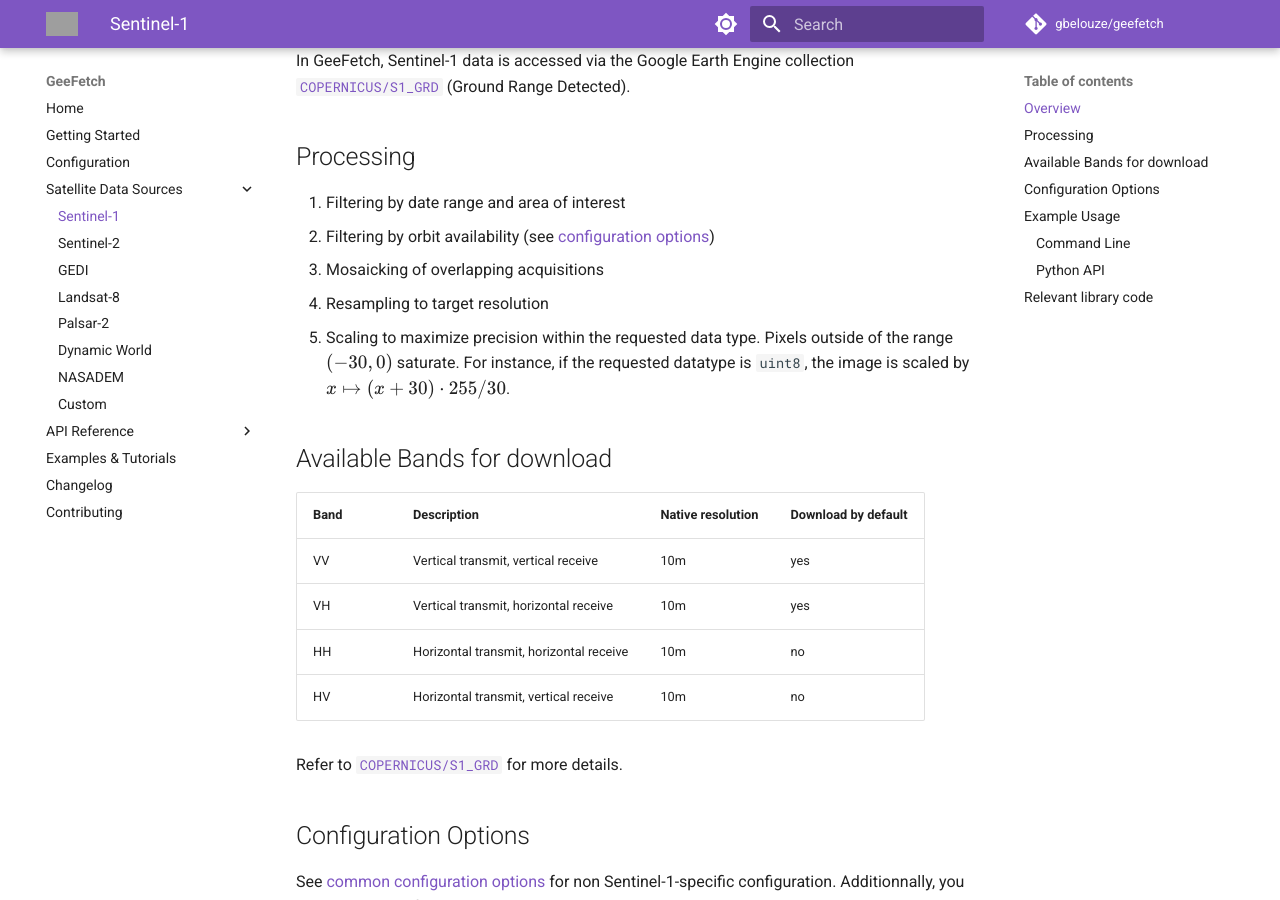
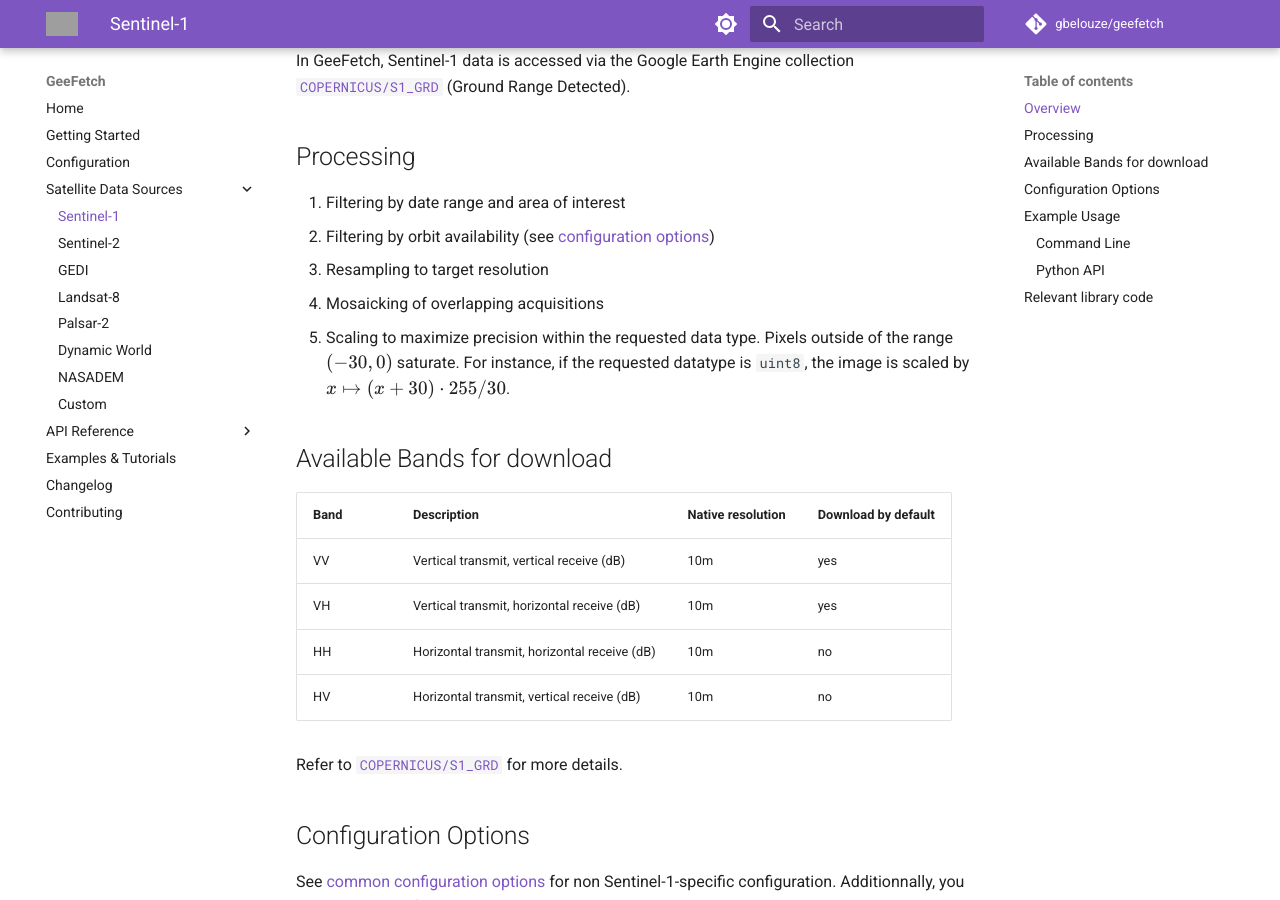
Before and after one commit to gbelouze/geefetch, an MkDocs documentation site: the page built from docs/satellites/sentinel1.md, in a window 1280 px wide and 900 px high, scrolled down 301 px. Built offline with MkDocs 1.6.1 and Material for MkDocs 9.7.7, drawn with Linux system fonts in a browser that asks for light colours; comment, search, counter and statistics services are not loaded; grey boxes are pictures that could not be loaded.

Commit message:
update docs to reflect changes

```diff
--- a/docs/satellites/sentinel1.md
+++ b/docs/satellites/sentinel1.md
@@ -10,18 +10,18 @@
 
 1. Filtering by date range and area of interest
 2. Filtering by orbit availability (see [configuration options](#configuration-options))
-3. Mosaicking of overlapping acquisitions
-4. Resampling to target resolution
+3. Resampling to target resolution
+4. Mosaicking of overlapping acquisitions
 5. Scaling to maximize precision within the requested data type. Pixels outside of the range $(-30, 0)$ saturate. For instance, if the requested datatype is `uint8`, the image is scaled by $x \mapsto (x + 30) \cdot 255/30$.
 
 ## Available Bands for download
 
-| Band | Description                             | Native resolution | Download by default |
-| ---- | --------------------------------------- | ----------------- | ------------------- |
-| VV   | Vertical transmit, vertical receive     | 10m               | yes                 |
-| VH   | Vertical transmit, horizontal receive   | 10m               | yes                 |
-| HH   | Horizontal transmit, horizontal receive | 10m               | no                  |
-| HV   | Horizontal transmit, vertical receive   | 10m               | no                  |
+| Band | Description                                  | Native resolution | Download by default |
+| ---- | -------------------------------------------- | ----------------- | ------------------- |
+| VV   | Vertical transmit, vertical receive (dB)     | 10m               | yes                 |
+| VH   | Vertical transmit, horizontal receive (dB)   | 10m               | yes                 |
+| HH   | Horizontal transmit, horizontal receive (dB) | 10m               | no                  |
+| HV   | Horizontal transmit, vertical receive (dB)   | 10m               | no                  |
 
 Refer to [`COPERNICUS/S1_GRD`](https://developers.google.com/earth-engine/datasets/catalog/COPERNICUS_S1_GRD) for more details.
 
```
Also changed, not shown: docs/satellites/landsat8.md (+2 -2 lines), docs/satellites/palsar2.md (+6 -6 lines), docs/satellites/sentinel2.md (+2 -2 lines).
